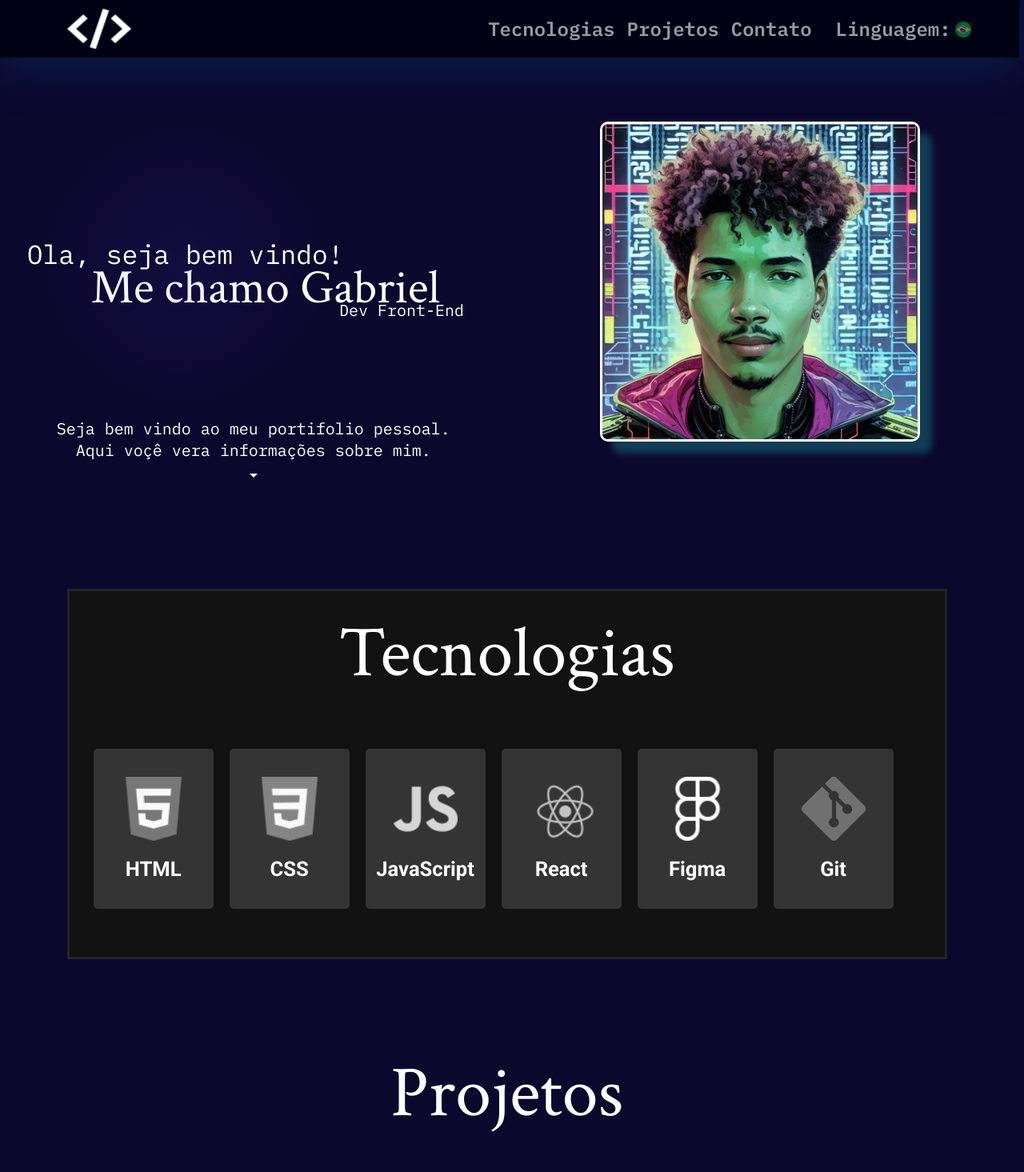
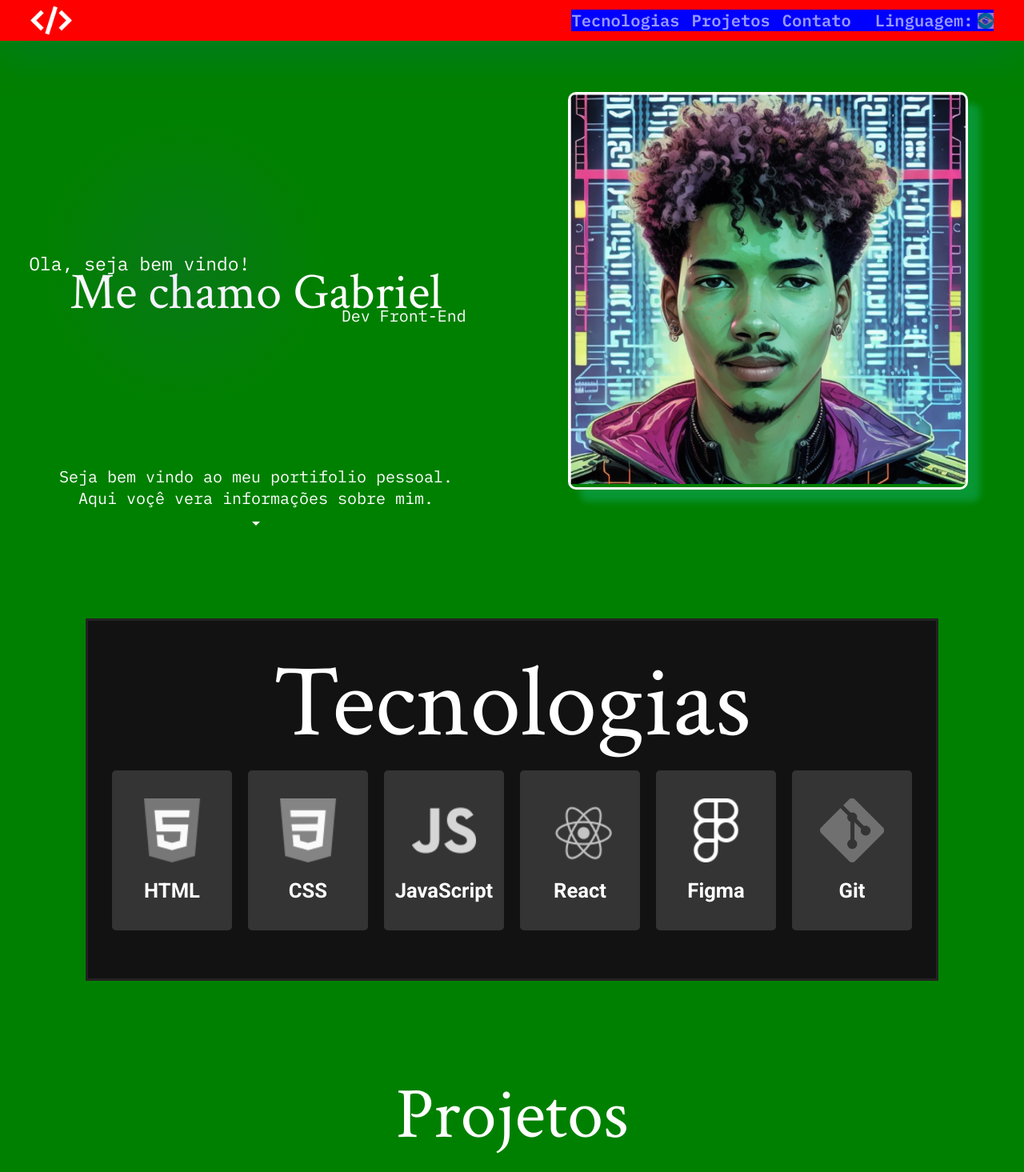
Before and after one commit to FerreiroINTZ/portfolio, a React (Vite) app: page / in a window 1280 px wide. Shown: the top 1465 px of the page at 80% size. Built offline with nearby package versions, Linux system fonts and the light colour scheme; a web font is replaced by a local one.

Commit message:
.cover & header responsives

```diff
--- a/src/header/header.css
+++ b/src/header/header.css
@@ -2,16 +2,17 @@ header{
     display: flex;
     justify-content: space-between;
     align-items: center;
-    background: #000214;
+    /* background: #000214; */
+    background: red;
     width: 100vw;
-    height: clamp(1vh, 9vh, 9vh);
+    height: clamp(40px, 4vw, 4vw);
     box-shadow: 0px 10px 60px rgba(0, 114, 178, 0.25);
 
     .logo{
       /* background: red; */
-      width: 80px;
+      width: clamp();
       height: 100%;
-      margin: 0px 0px 0px 90px;
+      margin-left: clamp(10px, 3vw, 3vw);
 
       img{
         width: 100%;
@@ -20,16 +21,17 @@ header{
     }
 
     ul{
+      background: blue;
       display: flex;
       gap: 30px;
       list-style: none;
-      margin: 0px 60px;
+      margin-right:clamp(5px, 3vw, 3vw);
       /* background: red; */
 
       font-family: "IBM Plex Mono", monospace;
       font-weight: 600;
       font-style: normal;
-      font-size: 24px;
+      font-size: clamp(12px, 1.6vw, 1.6vw);
 
       nav{
         display: flex;
@@ -71,23 +73,24 @@ header{
           color: white;
         }
 
-        .img{
-          height: 20px;
-          width: 20px;
-          /* background: red; */
           img{
-            position: relative;
-            top: -4px;
-            width: 100%;
-          }
+            object-fit: cover;
+            background: pink;
+            width: 20px;
+            height: 20px;
         }
       }
     }
   }
 
-  @media(max-width: 400px){
+
+  @media(width < 450px){
     header{
+      justify-content: center;
 
+      ul{
+        display: none;
+      }
       .logo{
         display: none;
       }
--- a/src/header/header.jsx
+++ b/src/header/header.jsx
@@ -17,7 +17,7 @@ function header() {
                 </nav>
                 <li>
                     <span>Linguagem:</span>
-                    <div className="img"><img src={brasil_logo} alt="" /></div>
+                    <img src={brasil_logo} alt="" />
                 </li>
             </ul>
     </header>
--- a/src/index.css
+++ b/src/index.css
@@ -16,6 +16,8 @@ html{
 }
 
 #root{
+  width: 100vw;
+  background-color: green;
   display: flex;
   flex-direction: column;
   align-items: center;
@@ -45,3 +47,19 @@ h2{
   font-weight: 400;
   font-style: normal;
 }
+
+@media(width < 800px){
+  .cover{
+    span{
+      display: none;
+    }
+  }
+
+  #projects-section{
+    display: none;
+  }
+
+  #contact{
+    display: none;
+  }
+}
--- a/src/start/start.css
+++ b/src/start/start.css
@@ -7,9 +7,9 @@
     ;
     justify-items: center;
     align-items: center;
-    width: 100%;
+    width: 100vw;
     /* background: red; */
-    margin: 80px 0px 0px 0px;
+    margin-top: clamp(50px, 5vw, 5vw);
 
     .light{
         position: absolute;
@@ -21,7 +21,7 @@
     }
 
     .title{
-        margin: 0px 0px 0px 30px;
+        /* margin: 0px 0px 0px 30px; */
         /* background: green; */
         display: flex;
         flex-direction: column;
@@ -30,20 +30,19 @@
 
         .row1{
             position: relative;
-            right: 80px;
-            top: 18px;
-            font-size: clamp(18px, 33px, 3vw);
+            right: clamp(10px, 4vw, 4vw);
+            top: 20px;
+            font-size: clamp(14px, 1.8vw, 3vw);
 
             font-family: "IBM Plex Mono", monospace;
             font-weight: 400;
             font-style: normal;
-
         }
 
         .row2{
             /* background: red; */
             /* font-size: 90px; */
-            font-size: clamp(30px, 60px, 6vw);
+            font-size: clamp(30px, 5vw, 6vw);
 
             font-family: "Crimson Text", serif;
             font-weight: 400;
@@ -53,7 +52,7 @@
         .row3{
             position: relative;
             left: 30px;
-            bottom: 25px;
+            bottom: clamp(23px, 2vw, 10vw);
             font-size: clamp(8px, 20px, 4vw);            align-self: flex-end;
 
             font-family: "IBM Plex Mono", monospace;
@@ -64,8 +63,7 @@
     }
 
     .photo{
-        width: 400px;
-        height: 400px;
+        width: clamp(0px, 40vw, 500px);
         overflow: hidden;
         border-radius: 10px;
         border: 3px solid white;
@@ -90,7 +88,7 @@
         font-family: 'IBM Plex Mono';
         font-size: clamp(8px, 20px, 2vw);
         grid-area: info;
-        width: 530px;
+        width: clamp(80px, 40vw, 40vw);
         height: fit-contents;
         text-align: center;
         cursor: pointer;
@@ -127,12 +125,13 @@
     }
 }
 
-@media(max-width: 400px){
+@media(width < 450px){
     .cover{
         display: flex;
         width: 100vw;
         flex-direction: column;
         /* background: red; */
+        /* Gap entre a titulo e as informacoes */
         gap: 20px;
 
         .title{
--- a/src/tecnologias/tecnologias.css
+++ b/src/tecnologias/tecnologias.css
@@ -1,18 +1,23 @@
 #tecnologias-section{
     display: flex;
     flex-direction: column;
-    margin: 100px 0px 0px 0px;
+    align-items: center;
+    margin-top: clamp(30px, 6vw, 100px);
     padding: 20px 30px 60px 30px;
     background: #121212;
     border: 3px solid #232323;
-    width: 1100px;
+    max-width: 90vw;
+
+    h2{
+        font-size: 10vw;
+    }
 
     ul{
         display: flex;
+        justify-content: center;
         gap: 20px;
         flex-wrap: wrap;
         list-style: none;
-        margin: 60px 0px 0px 0px;
 
         input{
             display: none;
@@ -60,10 +65,12 @@
                     justify-self: center;
                     display: flex;
                     flex-direction: column;
+                    text-wrap: nowrap;
                     gap: 20px;
                     align-items: center;
                     /* background: red; */
-                    width:  100px;
+                    width:  100%;
+                    /* background: green; */
                 }
 
                 .tec-info{
@@ -75,8 +82,8 @@
                     text-align: left;
                     width: fit-content;
                     padding: 30px 30px 30px 0px;
+                    margin-right: 20px;
                     height: 100%;
-                    margin-right: 20px;
                     overflow: hidden;
                     /* background: green; */
                 }
@@ -90,3 +97,5 @@
         }
     }
 }
+
+/* @media() */
```
